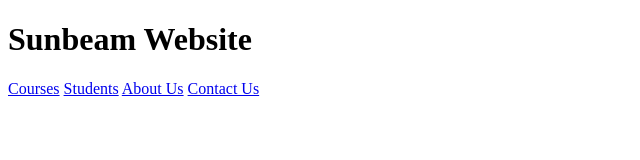
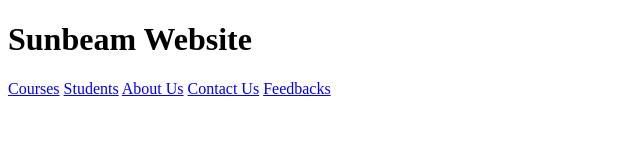
Before and after one commit to rahulraskar/sunbeam-website, a plain HTML site: page index.html in a window 1280 px wide. Shown: the full height of the page, 0-640 px from the left. Drawn offline with Linux system fonts and the light colour scheme.

Commit message:
added feedback.html updated

```diff
--- a/index.html
+++ b/index.html
@@ -11,6 +11,8 @@
     <a href="students.html">Students</a>
     <a href="about-us.html">About Us</a>
     <a href="contact-us.html">Contact Us</a>
+    <a href="feedbacks.html">Feedbacks</a>
+
 
 </body>
 </html>
```
